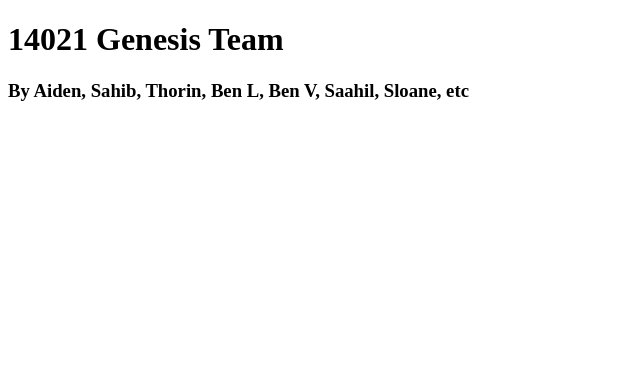
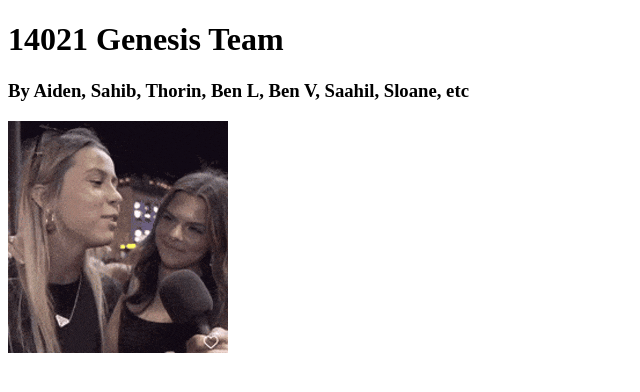
Before and after one commit to AidenSorabji/14021-Wbsite, a plain HTML site: page index.html in a window 1280 px wide. Shown: the whole page, without its empty margins (0-640 px from the left). Drawn offline with Linux system fonts and the light colour scheme.

Commit message:
`Added body and image to index.html`

```diff
--- a/index.html
+++ b/index.html
@@ -2,7 +2,9 @@
 <header>
     <H1>14021 Genesis Team</H1>
     <h3>By Aiden, Sahib, Thorin, Ben L, Ben V, Saahil, Sloane, etc</h3>
+</header>
+<body>
+    <img src="https://github.com/AidenSorabji/14021-Wbsite/blob/main/hawk-tuah.gif">
 
 
-
-</header>
+</body>
```
